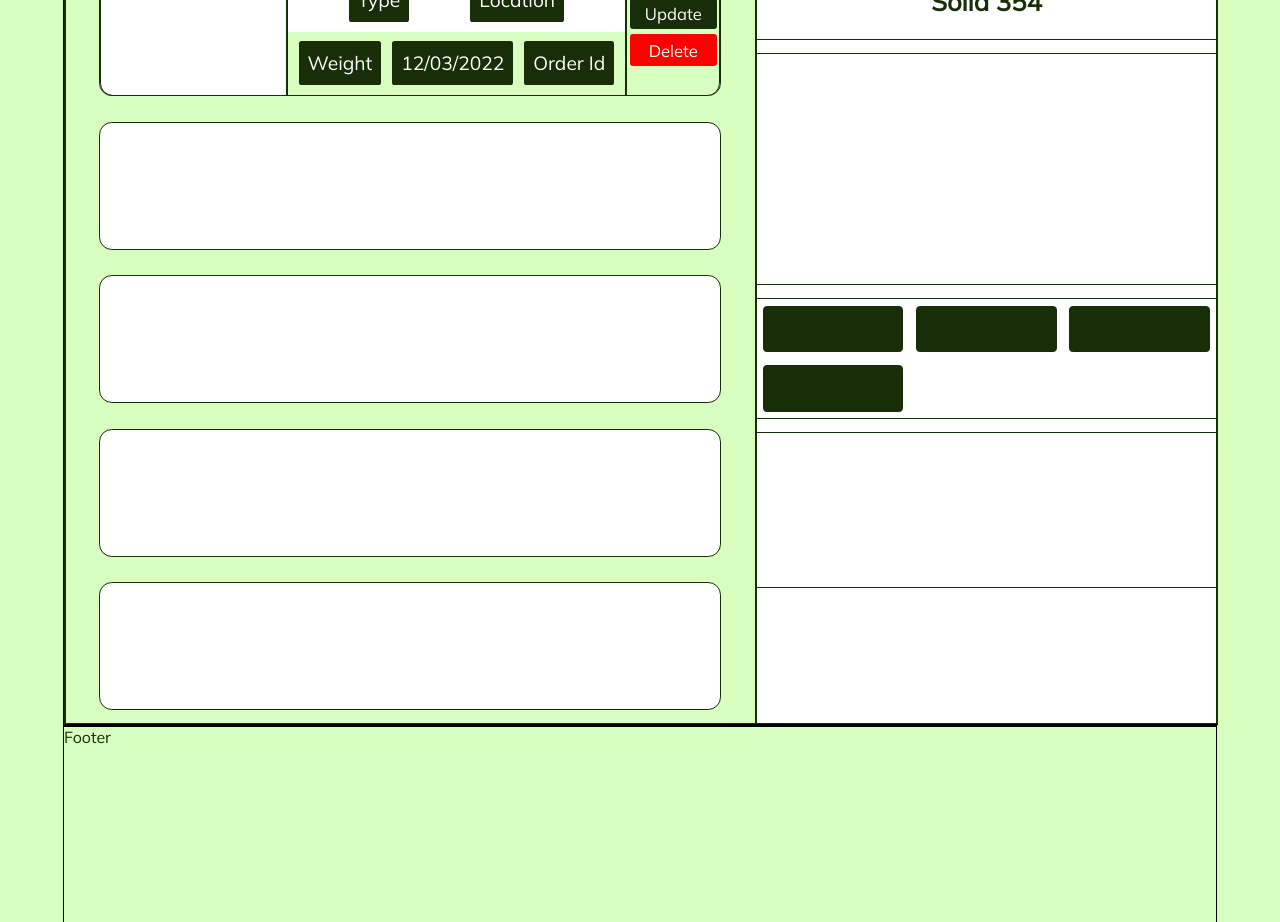
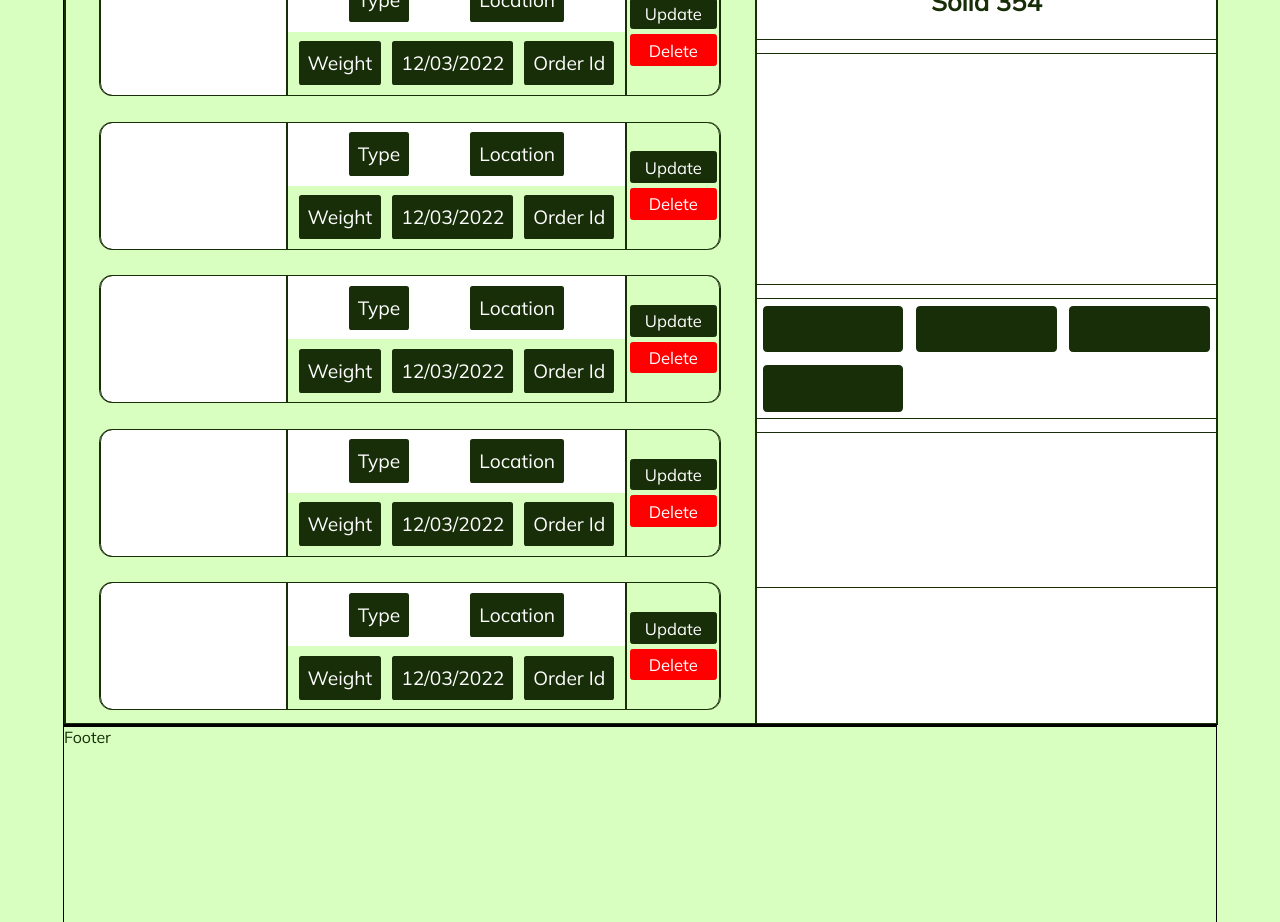
Before and after one commit to MokuaEnock/greenly, a React (Create React App) app: page /disposer in a window 1280 px wide. Shown: the part 1040-1962 px from the top of the page. Built offline with nearby package versions, Linux system fonts and the light colour scheme.

Commit message:
add aditional disposer items

```diff
--- a/src/pages/disposer/DisposerHome.js
+++ b/src/pages/disposer/DisposerHome.js
@@ -79,11 +79,90 @@ export default function DisposerHome() {
               <button className="delete">Delete</button>
             </div>
           </div>
+          <div className="disposer-item">
+            <div className="disposer-item-image"></div>
 
-          <div className="disposer-item"></div>
-          <div className="disposer-item"></div>
-          <div className="disposer-item"></div>
-          <div className="disposer-item"></div>
+            <div className="disposer-item-info">
+              <div>
+                <span>Type</span>
+                <span>Location</span>
+              </div>
+
+              <div id="additional-info">
+                <span>Weight</span>
+                <span>12/03/2022</span>
+                <span>Order Id</span>
+              </div>
+            </div>
+
+            <div className="disposer-item-add">
+              <button className="update">Update</button>
+              <button className="delete">Delete</button>
+            </div>
+          </div>
+          <div className="disposer-item">
+            <div className="disposer-item-image"></div>
+
+            <div className="disposer-item-info">
+              <div>
+                <span>Type</span>
+                <span>Location</span>
+              </div>
+
+              <div id="additional-info">
+                <span>Weight</span>
+                <span>12/03/2022</span>
+                <span>Order Id</span>
+              </div>
+            </div>
+
+            <div className="disposer-item-add">
+              <button className="update">Update</button>
+              <button className="delete">Delete</button>
+            </div>
+          </div>
+          <div className="disposer-item">
+            <div className="disposer-item-image"></div>
+
+            <div className="disposer-item-info">
+              <div>
+                <span>Type</span>
+                <span>Location</span>
+              </div>
+
+              <div id="additional-info">
+                <span>Weight</span>
+                <span>12/03/2022</span>
+                <span>Order Id</span>
+              </div>
+            </div>
+
+            <div className="disposer-item-add">
+              <button className="update">Update</button>
+              <button className="delete">Delete</button>
+            </div>
+          </div>
+          <div className="disposer-item">
+            <div className="disposer-item-image"></div>
+
+            <div className="disposer-item-info">
+              <div>
+                <span>Type</span>
+                <span>Location</span>
+              </div>
+
+              <div id="additional-info">
+                <span>Weight</span>
+                <span>12/03/2022</span>
+                <span>Order Id</span>
+              </div>
+            </div>
+
+            <div className="disposer-item-add">
+              <button className="update">Update</button>
+              <button className="delete">Delete</button>
+            </div>
+          </div>
         </div>
 
         <div id="disposer-view">
```
